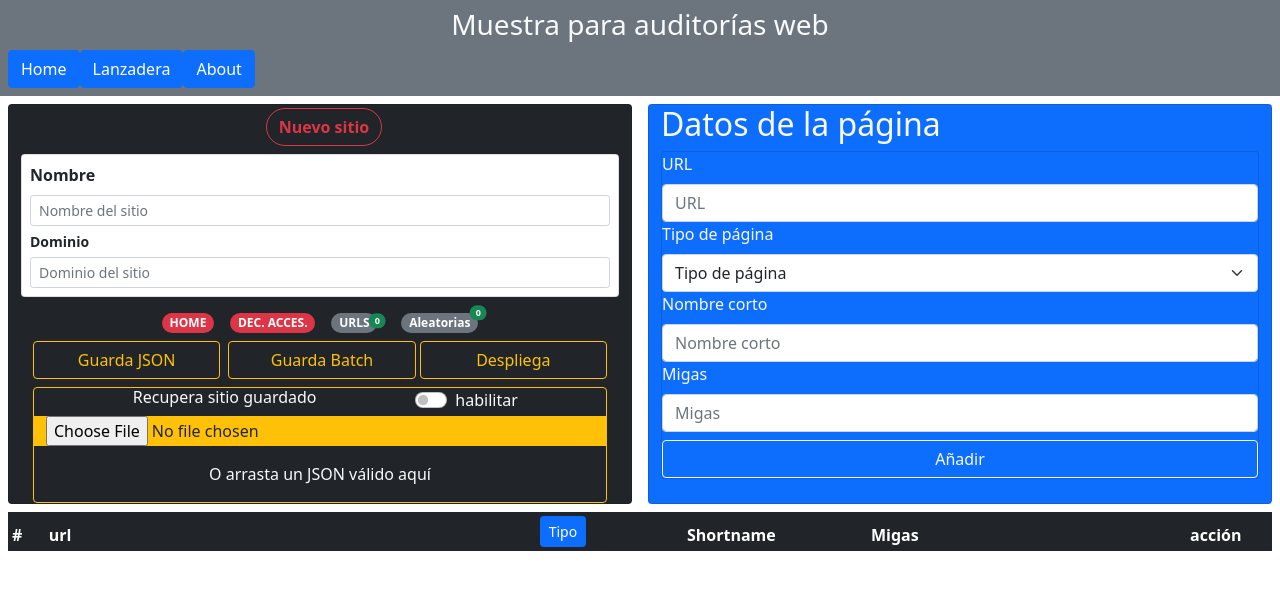
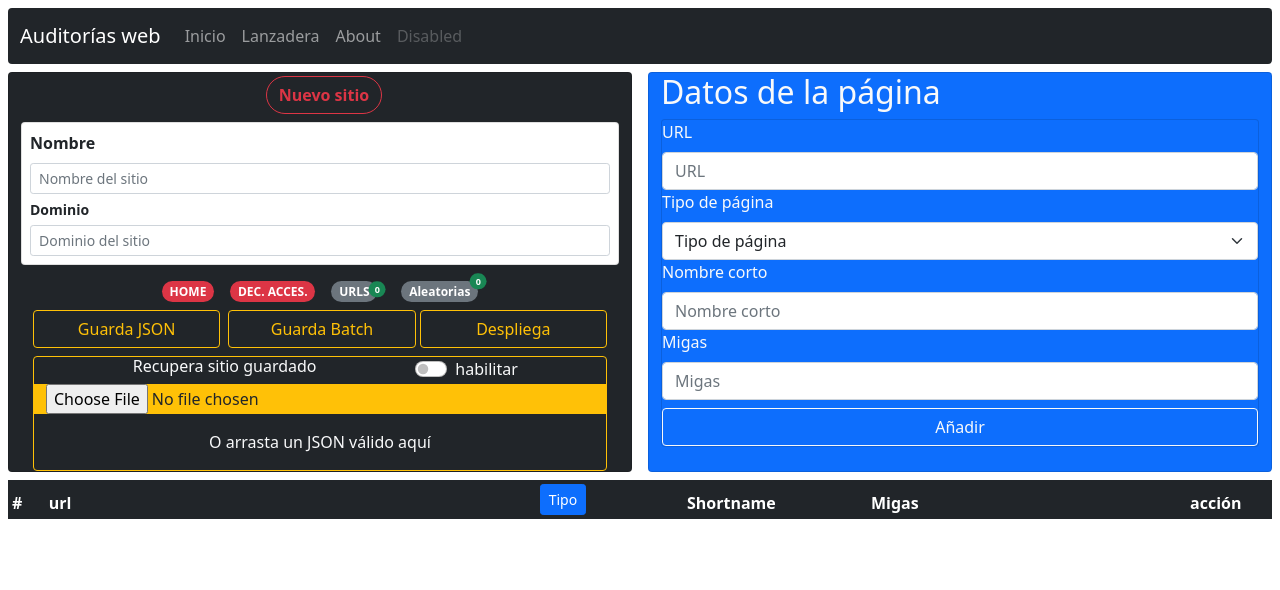
Before and after one commit to cizquierdof/muestras-vue3-app, a Vue app: page / in a window 1280 px wide. Shown: the top 590 px of the page. Built offline with nearby package versions, Linux system fonts and the light colour scheme.

Commit message:
minor fixes

```diff
--- a/package.json
+++ b/package.json
@@ -8,6 +8,7 @@
   },
   "dependencies": {
     "pinia": "^2.0.11",
+    "puppeteer": "^13.7.0",
     "vue": "^3.2.31",
     "vue-router": "^4.0.14"
   },
--- a/src/components/Cabecera.vue
+++ b/src/components/Cabecera.vue
@@ -1,13 +1,39 @@
 <template>
-  <header class="bg-secondary text-light p-2 row">
-    <h1 class="h3 card-title text-center">Muestra para auditorías web</h1>
-    <div id="nav">
-      <router-link to="/" class="btn btn-primary">Home</router-link>
-      <router-link to="/lanzadera" class="btn btn-primary"
-        >Lanzadera</router-link
-      >
-      <router-link to="/about" class="btn btn-primary">About</router-link>
-    </div>
+  <header>
+    <nav class="navbar navbar-expand-lg navbar-dark bg-dark m-2 rounded">
+      <div class="container-fluid">
+        <router-link to="/" class="navbar-brand">Auditorías web</router-link>
+        <button
+          class="navbar-toggler"
+          type="button"
+          data-bs-toggle="collapse"
+          data-bs-target="#navbarNavAltMarkup"
+          aria-controls="navbarNavAltMarkup"
+          aria-expanded="false"
+          aria-label="Despliega el menú"
+        >
+          <span class="navbar-toggler-icon"></span>
+        </button>
+        <div class="collapse navbar-collapse" id="navbarNavAltMarkup">
+          <div class="navbar-nav">
+            <router-link to="/" class="nav-link" aria-current="page"
+              >Inicio</router-link
+            >
+            <router-link to="/lanzadera" class="nav-link"
+              >Lanzadera</router-link
+            >
+            <router-link to="/about" class="nav-link">About</router-link>
+            <a
+              class="nav-link disabled"
+              href="#"
+              tabindex="-1"
+              aria-disabled="true"
+              >Disabled</a
+            >
+          </div>
+        </div>
+      </div>
+    </nav>
   </header>
   <router-view />
 </template>
--- /dev/null
+++ b/src/stores/scrapping.js
@@ -0,0 +1,32 @@
+/***********************************
+ * @fileoverview - Scrapping store
+ * @author - Carlos Izquierdo
+ *
+ */
+import { defineStore } from "pinia";
+//import puppeteer from "puppeteer";
+
+export const useScrappingStore = defineStore({
+    id: "scrapping",
+    state: () => ({
+        url:'',
+
+    }),
+    getters: {
+
+    },
+    actions: {
+        async getPage(url) {
+            const browser = await puppeteer.launch({
+                headless: false,
+                defsultViewport: null,
+                devtools:false,
+            });
+            const page = await browser.newPage();
+            await page.goto(url);
+            //const html = await page.content();
+            //await browser.close();
+            //return html;
+        }
+    },
+});
--- a/src/stores/site.js
+++ b/src/stores/site.js
@@ -1,3 +1,8 @@
+/*********************************
+ * @description store para las transacciones de la muestra
+ * @author Carlos Izquierdo
+ *
+ */
 import { defineStore } from "pinia";
 import {PAGE_TYPES} from '../config/config';
 
--- a/src/views/Lanzadera.vue
+++ b/src/views/Lanzadera.vue
@@ -1,24 +1,31 @@
 <template>
-    <div>
-        <ul>
-            <li class="" v-for="url in store.siteWebPages">{{url.webPageUrl}}</li>
-        </ul>
-    </div>
+  <div>
+    <ul>
+      <li
+        class=""
+        v-for="url in stSite.siteWebPages"
+        @dblclick="stScrapping.getPage(url.webPageUrl)">
+            {{ url.webPageUrl }}
+      </li>
+    </ul>
+  </div>
 </template>
 
 <script>
 import { useSiteStore } from "../stores/site";
+import { useScrappingStore } from "../stores/scrapping";
+
 export default {
-    setup () {
-        const store = useSiteStore();
-        return {
-            store,
-
-        }
-    }
-}
+  setup() {
+    const stSite = useSiteStore();
+    const stScrapping = useScrappingStore();
+    return {
+      stSite,
+      stScrapping,
+    };
+  },
+};
 </script>
 
 <style scoped>
-
 </style>
```
Also changed, not shown: 1 other file (tests, documents, lock files or other folders).
